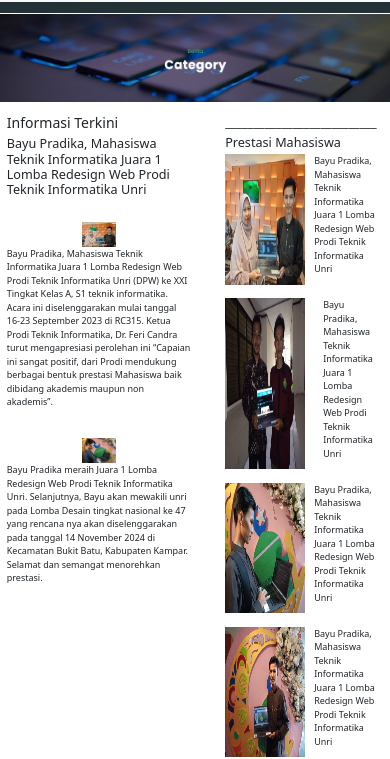
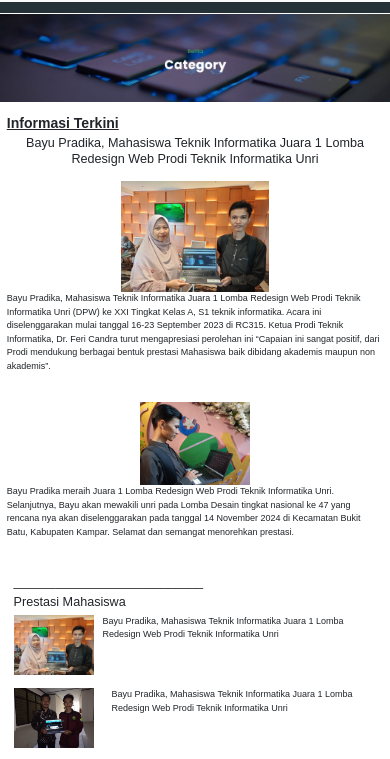
Before and after one commit to bayupradika/dpw-dek, a plain HTML site: page akademik/prestasi_mahasiswa.html in a window 390 px wide. Shown: the part 52-811 px from the top of the page. Drawn offline with Linux system fonts and the light colour scheme.

Commit message:
afsdghfjgkhnbvc

```diff
--- a/akademik/prestasi_mahasiswa.html
+++ b/akademik/prestasi_mahasiswa.html
@@ -101,7 +101,7 @@
   <div class="infoterkini">
   <h3 class="infojudul">Informasi Terkini</h3>
   <h4 class="judul">Bayu Pradika, Mahasiswa Teknik Informatika Juara 1 Lomba Redesign Web Prodi Teknik Informatika Unri</h4>
-  <img src="../asset/prestasi4.jpeg" width="40%" height="auto" alt="ani" style="display: block; margin: auto; padding: 20px; padding-bottom: 0;">
+  <img src="../asset/prestasi4.jpeg" width="50%" height="auto" alt="ani" style="display: block; margin: auto; padding: 20px; padding-bottom: 0; padding-top: 10px;">
   <p class="teksgo">Bayu Pradika, Mahasiswa Teknik Informatika Juara 1 Lomba Redesign Web Prodi Teknik Informatika Unri (DPW) ke XXI Tingkat Kelas A, S1 teknik informatika. Acara ini diselenggarakan mulai tanggal 16-23 September 2023 di RC315. Ketua Prodi Teknik Informatika, Dr. Feri Candra turut mengapresiasi perolehan ini “Capaian ini sangat positif, dari Prodi mendukung berbagai bentuk prestasi Mahasiswa baik dibidang akademis maupun non akademis”.</p>
   <img src="../asset/prestasi3.jpeg" alt="yap" width="40%" height="auto" style="display: block; margin: auto; padding: 20px; padding-bottom: 0;">
     <p class="teksgo"> Bayu Pradika meraih Juara 1 Lomba Redesign Web Prodi Teknik Informatika Unri. Selanjutnya, Bayu akan mewakili unri pada Lomba Desain tingkat nasional ke 47 yang rencana nya akan diselenggarakan pada tanggal 14 November 2024 di Kecamatan Bukit Batu, Kabupaten Kampar. Selamat dan semangat menorehkan prestasi.
--- a/bootstrap/css/style.css
+++ b/bootstrap/css/style.css
@@ -2,15 +2,26 @@ html, body {
     width: 100vw;
     overflow-x: hidden;
 }
-
+*{
+    font-family: sans-serif;
+}
 @media (max-width:720px) {
     *{
         font-size: 9px;
     }
-
+    .totberita{
+        flex-direction: column;
+    }
+    .judul{
+        text-align: center;
+    }
     .kontengambar:hover{
         padding: 20px;
         padding-bottom: 0px;
+    }
+    .infojudul{
+        font-weight: 700;
+        text-decoration: underline;
     }
     .kontenjudul{
         text-align: center;
@@ -153,6 +164,7 @@ html, body {
     }
     .merek{
         margin-top: 66px;
+        width: 100vw;
     }
     .slideshowges{
         display: block;
```
Also changed, not shown: 2 other files.
